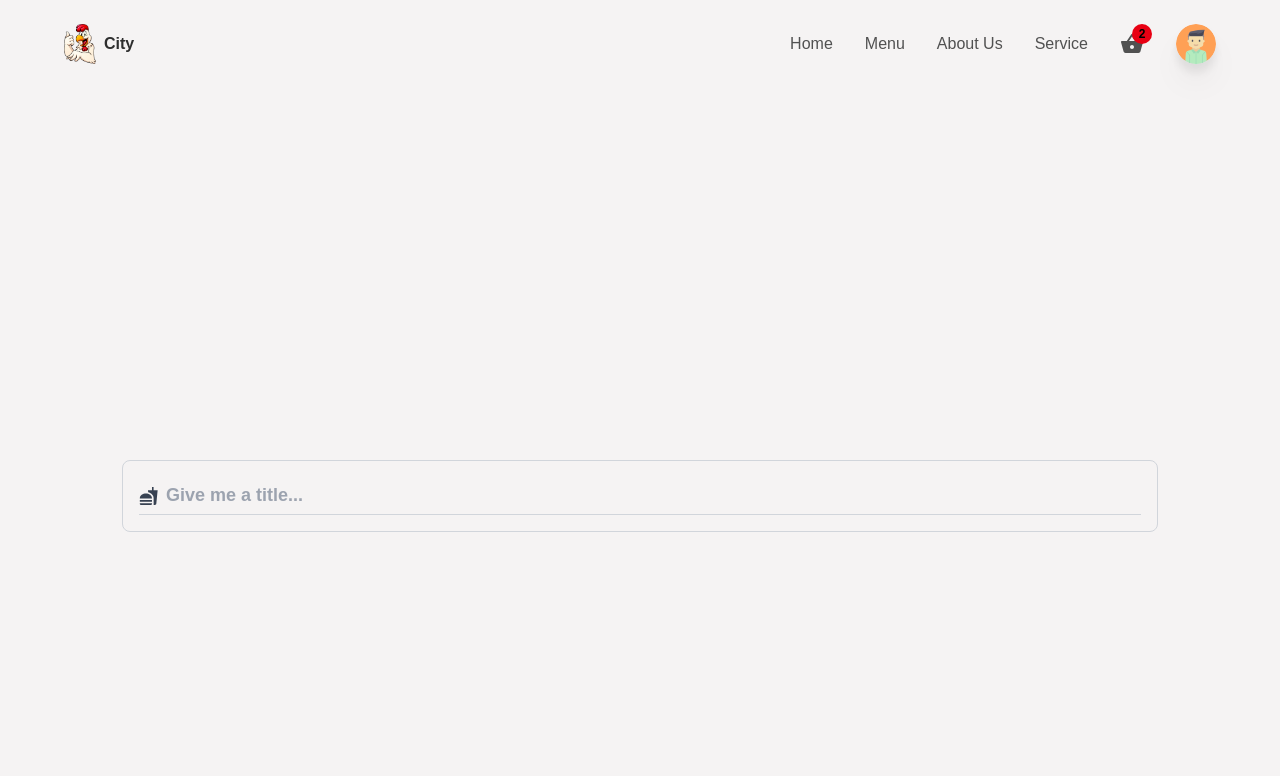
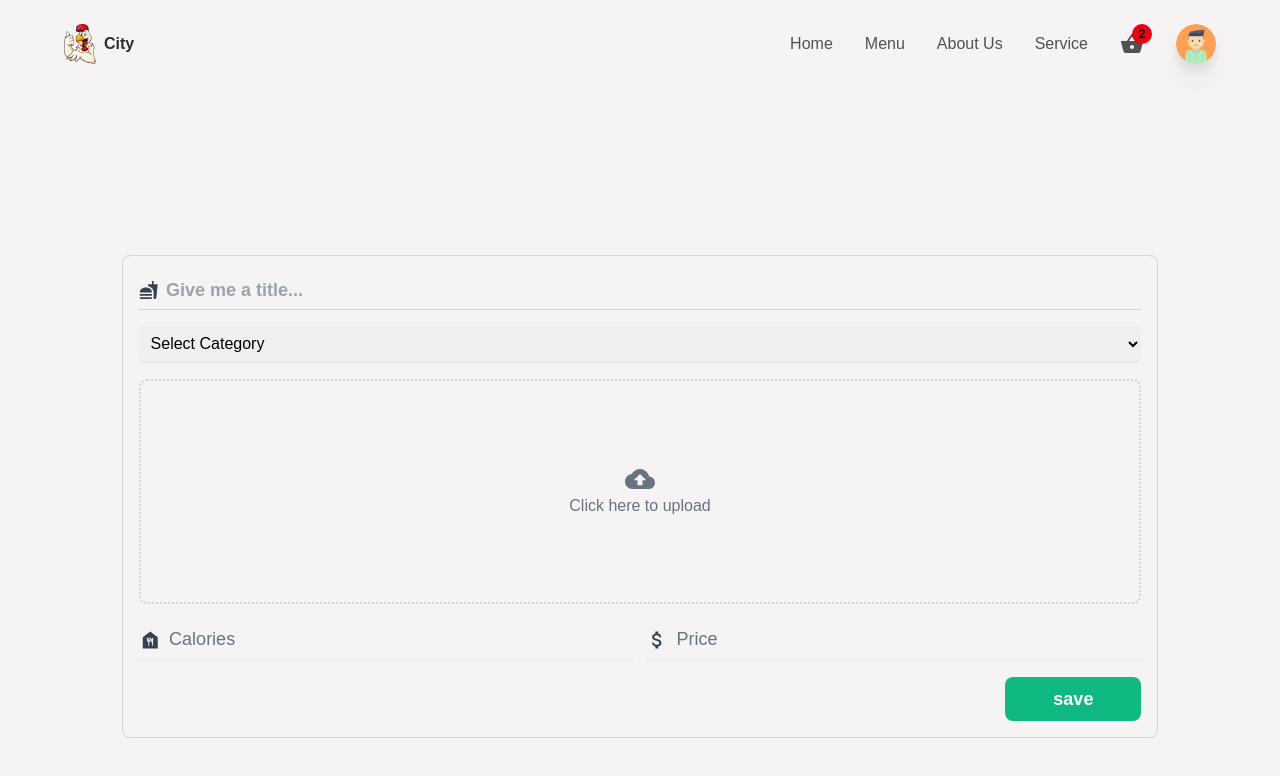
Before and after one commit to tdh0704/foodOrder, a React (Create React App) app: page /createItem in a window 1280 px wide. Shown: the top 776 px of the page. Built offline with nearby package versions, Linux system fonts and the light colour scheme.

Commit message:
update upload file

```diff
--- a/src/components/CreateContainer.jsx
+++ b/src/components/CreateContainer.jsx
@@ -1,6 +1,18 @@
 import React, { useState } from "react";
 import { motion } from "framer-motion";
-import { Md, MdFastfood } from "react-icons/md";
+import {
+  Md,
+  MdFastfood,
+  MdCloudUpload,
+  MdDelete,
+  MdFoodBank,
+  MdAttachMoney
+} from "react-icons/md";
+import { categories } from "../untils/data";
+import Loader from "./Loader";
+import { getDownloadURL, ref, uploadBytesResumable } from "firebase/storage";
+import { storage } from "../firebase.config";
+import { onSnapshot } from "firebase/firestore";
 
 const CreateContainer = () => {
   const [title, setTitle] = useState("");
@@ -13,9 +25,46 @@ const CreateContainer = () => {
   const [msg, setMsg] = useState(null);
   const [isLoading, setIsLoading] = useState(false);
 
+  const uploadImage = (e) => {
+    setIsLoading(true);
+    const imageFile = e.target.files[0];
+    const storageRef = ref(storage, `Images/${Date.now()}-${imageFile.name}`)
+    const uploadTask = uploadBytesResumable(storageRef, imageFile);
+
+    uploadTask.on('state_changed', (snapshot) => {
+      const uploadProgress = (snapshot.bytesTransferred / snapshot.totalBytes)*100;
+
+    }, (erro) => {
+      console.log(erro);
+      setFields(true);
+      setMsg("Lỗi tải file lên!");
+      setAlertStatus('danger');
+      setTimeout(() => {
+        setFields(false);
+        setIsLoading(false);
+      }, 4000);
+    }, () => {
+      getDownloadURL(uploadTask.snapshot.ref).then(getDownloadURL => {
+        setImageAsset(getDownloadURL);
+        setIsLoading(false);
+        setFields(true);
+        setMsg("Ảnh đã tải xong!");
+        setTimeout(() => {
+          setFields(() => {
+            setFields(false);
+          });
+        }, 4000);
+
+      });
+    })
+  };
+
+  const deleteImage = () => {};
+
+  const saveDetails = () => {};
   return (
     <div className="w-full min-h-screen h-auto flex items-center justify-center">
-      <div className="w-[90%] md:w[75%] border border-gray-300 rounded-lg p-4 flex flex-col items-center justify-center">
+      <div className="w-[90%] md:w[75%] border border-gray-300 rounded-lg p-4 flex flex-col items-center justify-center gap-4">
         {fields && (
           <motion.p
             initial={{ opacity: 0 }}
@@ -49,6 +98,132 @@ const CreateContainer = () => {
             text-textColor"
           />
         </div>
+        <div className=" w-full ">
+          <select
+            onChange={(e) => setCalories(e.target.value)}
+            className="outline-none w-full text-base border-b-2 border-gray-200 p-2 rounded-md cursor-pointer"
+          >
+            <option value="other" className="bg-white">
+              Select Category
+            </option>
+            {categories &&
+              categories.map((item) => (
+                <option
+                  key={item.id}
+                  className="text-base border-0 outline-none capitalize bg-white text-headingColor"
+                  vaule={item.urlParamName}
+                >
+                  {item.name}
+                </option>
+              ))}
+          </select>
+        </div>
+
+        <div
+          className="group flex justify-center items-center flex-col border-2 border-dotted border-gray-300
+        w-full h-225 md:h0420 cursor-pointer rounded-lg"
+        >
+          {isLoading ? (
+            <Loader />
+          ) : (
+            <>
+              {!imageAsset ? (
+                <>
+                  <label
+                    className="w-full h-full flex flex-col
+              items-center justify-center cursor-pointer"
+                  >
+                    <div
+                      className="w-full h-full flex flex-col
+              items-center justify-center cursor-pointer"
+                    >
+                      <MdCloudUpload
+                        className="text-gray-500 text-3xl hover:text-gray-700
+                "
+                      />
+                      <p className="text-gray-500 hover:text-gray-700">
+                        Click here to upload
+                      </p>
+                    </div>
+                    <input
+                      type="file"
+                      name="uploadimage"
+                      accept="image/*"
+                      onChange={uploadImage}
+                      className="w-0 h-0"
+                    />
+                  </label>
+                </>
+              ) : (
+                <>
+                  <div className="relative h-full">
+                    <img
+                      src={imageAsset}
+                      alt="upload image"
+                      className="w-full h-full object-cover"
+                    />
+                    <button
+                      type="button"
+                      className="absolute bottom-3
+                  right-3 p-3 rounded-full bg-red-500 text-xl
+                   cursor-pointer outline-none hover:shadow-md duration-500 transition-all
+                    ease-in-out"
+                      onClick={deleteImage}
+                    >
+                      <MdDelete className="text-white" />
+                    </button>
+                  </div>
+                </>
+              )}
+            </>
+          )}
+        </div>
+
+        <div
+          className="w-full flex flex-col md:flex-row items-center
+         gap-3 "
+        >
+          <div
+            className="w-full py-2 border-b border-fray-300
+           flex items-center gap-2"
+          >
+            <MdFoodBank className="text-gray-700 text-2xl" />
+            <input
+              type="text"
+              required
+              value = {calories}
+              onChange = {(e) => setCalories(e.target.value)}
+              placeholder="calories"
+              className="w-full h-full text-lg bg-transparent
+             outline-none border-none capitalize placeholder:text-gray-500 text-textColor"
+            />
+          </div>
+{/*  */}
+          <div
+            className="w-full py-2 border-b border-fray-300
+           flex items-center gap-2"
+          >
+            <MdAttachMoney className="text-gray-700 text-2xl" />
+            <input
+              type="text"
+              required
+              value = {price}
+              onChange = {(e) => setPrice(e.target.value)}
+              placeholder="price"
+              className="w-full h-full text-lg bg-transparent
+             outline-none border-none capitalize placeholder:text-gray-500 text-textColor"
+            />
+          </div>
+        </div>
+
+        <div className="flex items-center w-full">
+          <button type = "button"
+          className="ml-0 md:ml-auto w-full md:w-auto
+          border-none outline-none bg-emerald-500 px-12 py-2 rounded-lg
+          text-lg text-white font-semibold" onClick={saveDetails}>
+            save
+          </button>
+        </div>
       </div>
     </div>
   );
--- /dev/null
+++ b/src/components/Loader.jsx
@@ -0,0 +1,20 @@
+import React from 'react'
+
+ const Loader = () => {
+  return (
+    <svg
+    role = "status"
+    className ="inline mr-2 w-10 h-10 text-gray-200 animate-spin dark:text-gray-600 fill-blue-600"
+    viewBox="0 0 100 101" fill="none"
+     xmlns="http://www.w3.org/2000/svg">
+    <path
+    d="M100 50.5908C100 78.2051 77.6142 100.591 50 100.591C22.3858 100.591 0 78.2051 0 50.5908C0 22.9766 22.3858 0.59082 50 0.59082C77.6142 0.59082 100 22.9766 100 50.5908ZM9.08144 50.5908C9.08144 73.1895 27.4013 91.5094 50 91.5094C72.5987 91.5094 90.9186 73.1895 90.9186 50.5908C90.9186 27.9921 72.5987 9.67226 50 9.67226C27.4013 9.67226 9.08144 27.9921 9.08144 50.5908Z"
+    fill="currentColor"/>
+    <path
+    d="M93.9676 39.0409C96.393 38.4038 97.8624 35.9116 97.0079 33.5539C95.2932 28.8227 92.871 24.3692 89.8167 20.348C85.8452 15.1192 80.8826 10.7238 75.2124 7.41289C69.5422 4.10194 63.2754 1.94025 56.7698 1.05124C51.7666 0.367541 46.6976 0.446843 41.7345 1.27873C39.2613 1.69328 37.813 4.19778 38.4501 6.62326C39.0873 9.04874 41.5694 10.4717 44.0505 10.1071C47.8511 9.54855 51.7191 9.52689 55.5402 10.0491C60.8642 10.7766 65.9928 12.5457 70.6331 15.2552C75.2735 17.9648 79.3347 21.5619 82.5849 25.841C84.9175 28.9121 86.7997 32.2913 88.1811 35.8758C89.083 38.2158 91.5421 39.6781 93.9676 39.0409Z"
+    fill="currentFill"/>
+</svg>
+  )
+}
+
+export default Loader;
--- a/src/components/index.js
+++ b/src/components/index.js
@@ -2,3 +2,4 @@ export {default as Header} from "./Header";
 export {default as MainContainer} from "./MainContainer";
 export {default as CreateContainer} from "./CreateContainer";
 export {default as HomeContainer} from "./HomeContainer";
+export {default as Loader} from "./Loader";
--- a/src/untils/data.js
+++ b/src/untils/data.js
@@ -33,3 +33,42 @@ export const heroData = [
         imageSrc : Fi1
     },
 ];
+
+export const categories = [
+    {
+        id: 1,
+        name: "chicken",
+        urlParamName: "chicken",
+    },
+    {
+        id: 2,
+        name: "Curry",
+        urlParamName: "curry",
+    },
+    {
+        id: 3,
+        name: "Rice",
+        urlParamName: "rice",
+    },
+    {
+        id: 4,
+        name: "Fish",
+        urlParamName: "fish",
+    },
+    {
+        id: 5,
+        name: "Fruits",
+        urlParamName: "fruits",
+    },
+    {
+        id: 6,
+        name: "Icreams",
+        urlParamName: "Icream",
+    },
+
+    {
+        id: 7,
+        name: "Soft Drinks",
+        urlParamName: "drinks",
+    },
+];
```
